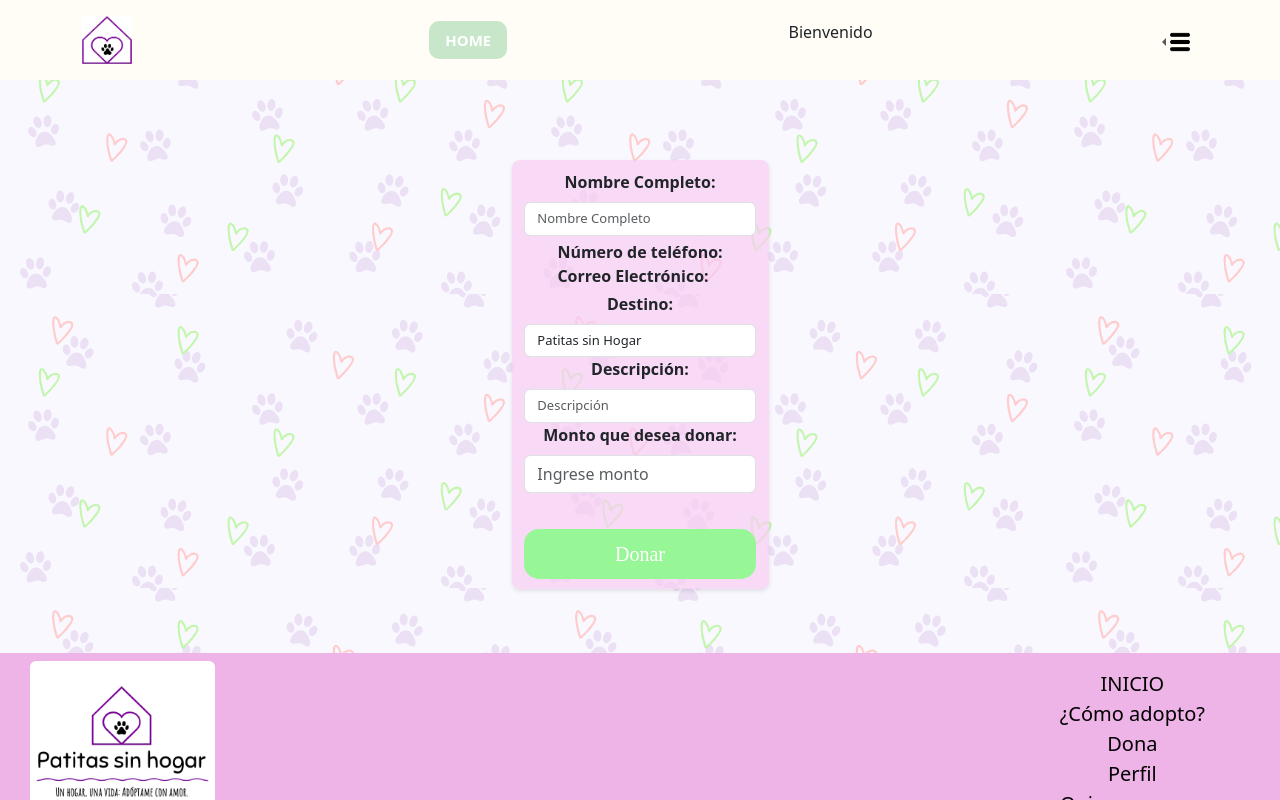
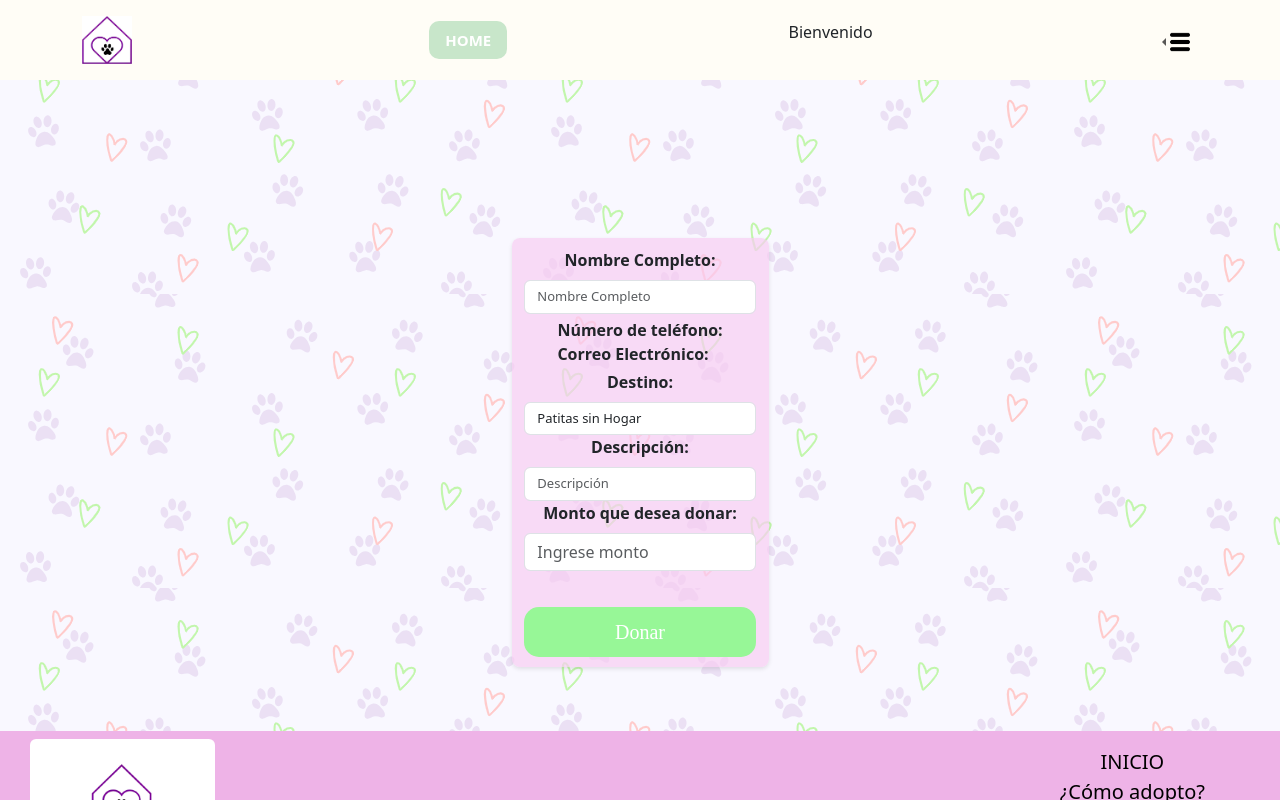
Before and after one commit to RieraAndres/Henry_PF, a React (Create React App) app in the folder Client/: page /donations in a window 1280 px wide. Shown: the top 800 px of the page. Built offline with nearby package versions, Linux system fonts and the light colour scheme.

Commit message:
donaciones View

```diff
--- a/Client/src/Views/Donaciones/Donaciones.module.css
+++ b/Client/src/Views/Donaciones/Donaciones.module.css
@@ -6,7 +6,7 @@
 
 }
 .contenido{
-    padding-top: 50px;
+    padding-top: 10%;
 }
 .form {
     background-color: #f8ccf2af;
```
